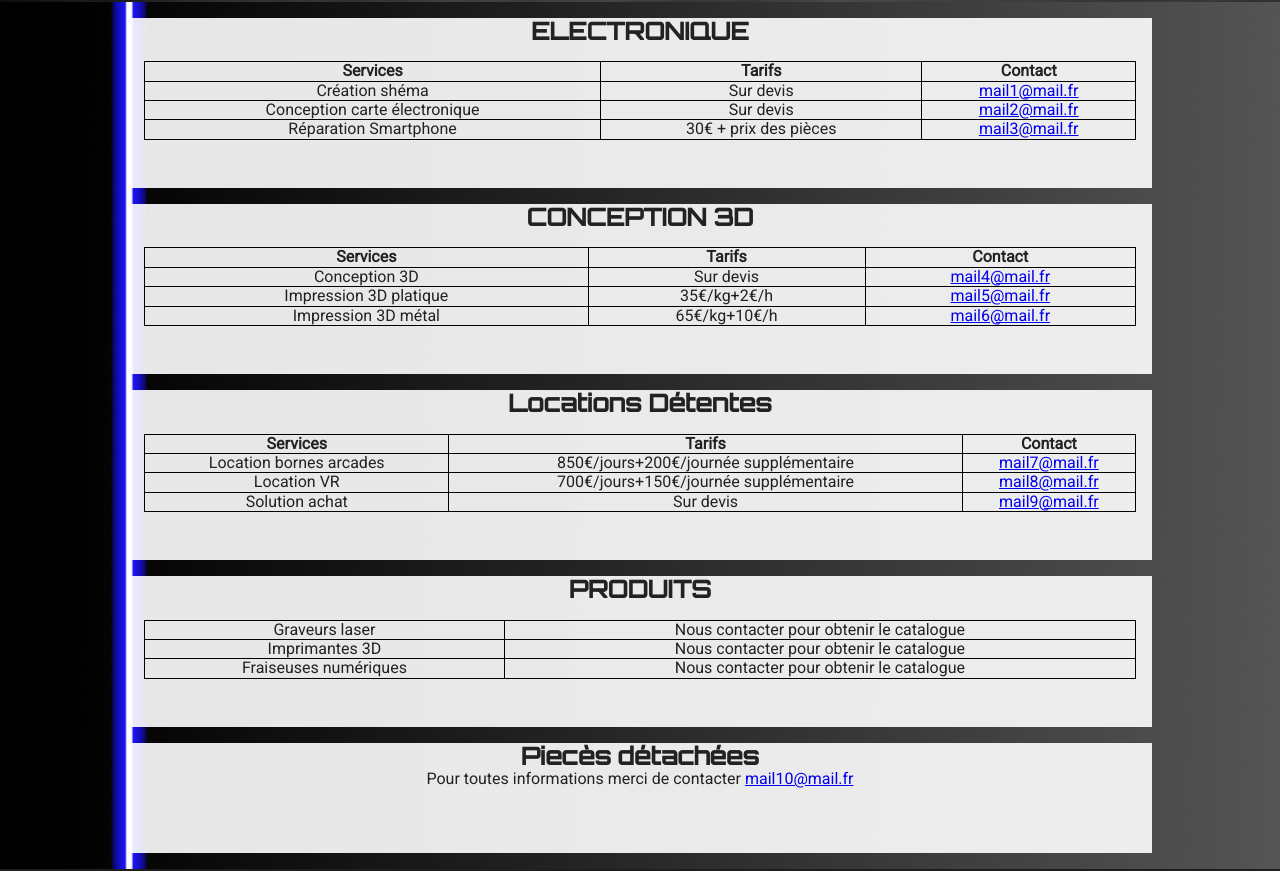
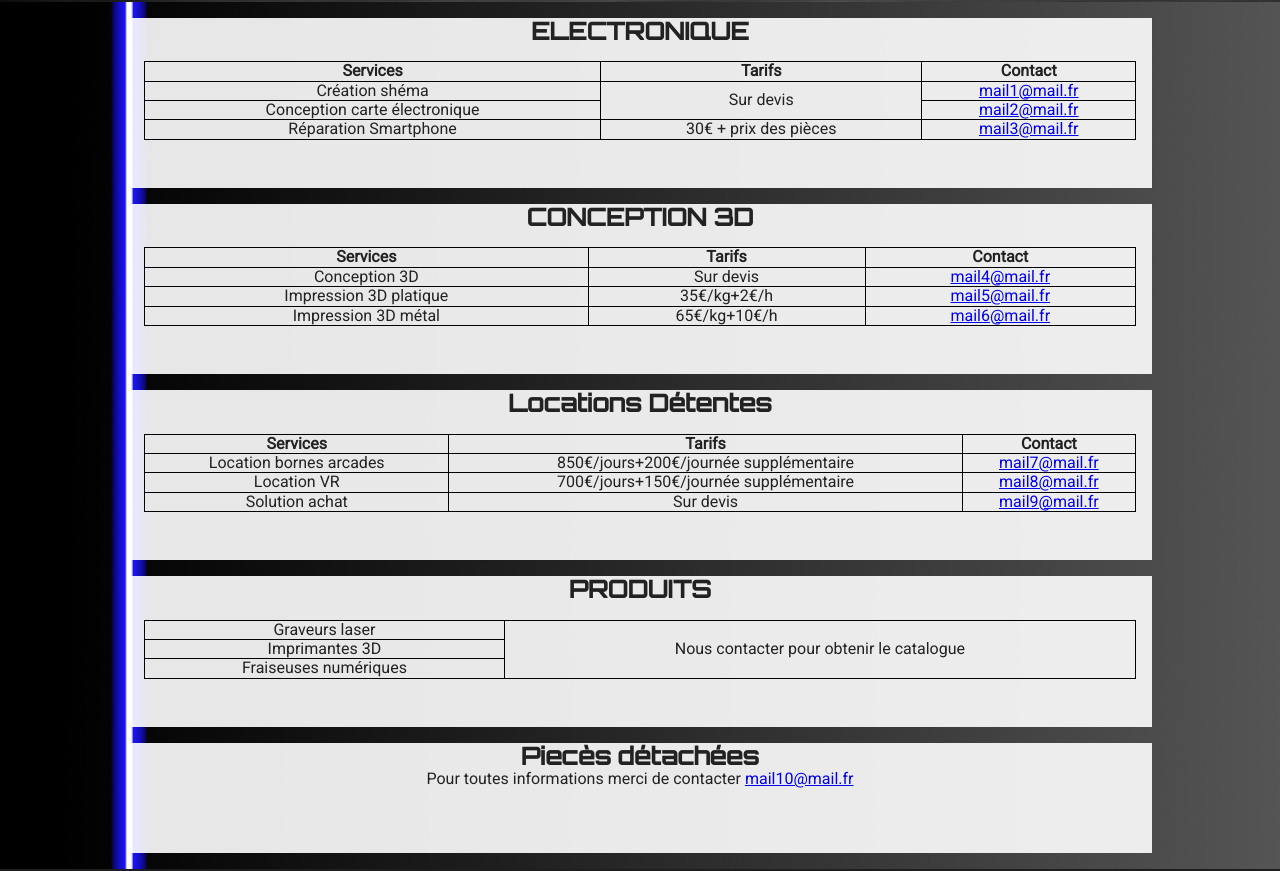
Before and after one commit to JEANThibaut/Terre-de-Geek, a website built with Parcel: page tarif.html in a window 1280 px wide. Shown: the part 152-1023 px from the top of the page. Built offline with nearby package versions, Linux system fonts and the light colour scheme.

Commit message:
Last commit

```diff
--- a/tarif.html
+++ b/tarif.html
@@ -58,12 +58,11 @@
         </tr>
         <tr>
             <td>Création shéma</td>
-            <td>Sur devis</td>
+            <td rowspan="2">Sur devis</td>
             <td><a href= "mailto:mail1@mail.fr">mail1@mail.fr </td>
         </tr>
         <tr>
             <td>Conception carte électronique</td>
-            <td>Sur devis</td>
             <td><a href= "mailto:mail2@mail.fr">mail2@mail.fr </td>
         </tr>
         <tr>
@@ -128,15 +127,13 @@
     <table>
         <tr>
             <td>Graveurs laser</td>
-            <td>Nous contacter pour obtenir le catalogue</td>
+            <td rowspan="3">Nous contacter pour obtenir le catalogue</td>
         </tr>
         <tr>
             <td>Imprimantes 3D</td>
-            <td>Nous contacter pour obtenir le catalogue</td>
         </tr>
         <tr>
             <td>Fraiseuses numériques</td>
-            <td>Nous contacter pour obtenir le catalogue</td>
         </tr>
     </table>
 </container>
@@ -150,14 +147,13 @@
 <footer>
     <div class="CGU">
       <a href="CGV.html">CGU</a>
-  </div>
-  <div>
-    <a href="tarif.html">Nos tarifs</a>
-  </div>
+    </div>
+    <div>
+        <a href="tarif.html">Nos tarifs</a>
+    </div>
     <div class="reseau">
       <img class="social" src="img/twitter.png" alt="twitter">
       <img class="social" src="img/instagram.png" alt="instagram">
       <img class="social" src="img/facebook.png" alt="facebook">
     </div>
-
-  </footer>
+</footer>
```
Also changed, not shown: favicon.ico.
